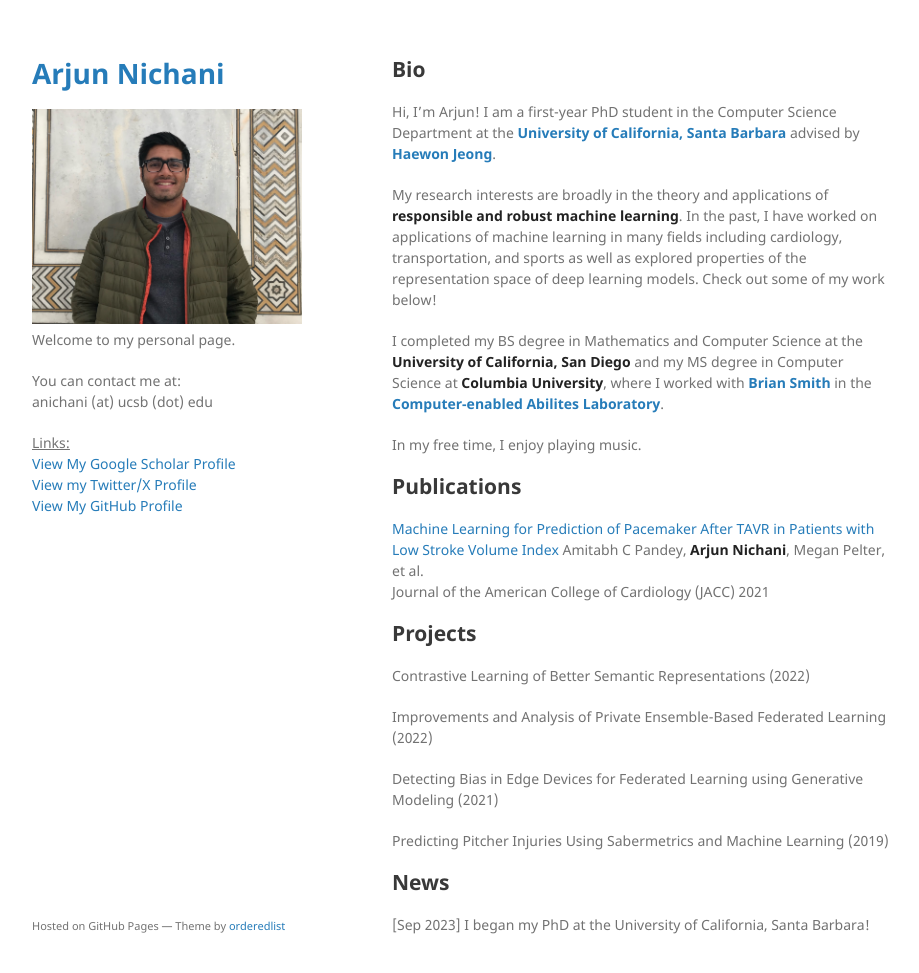
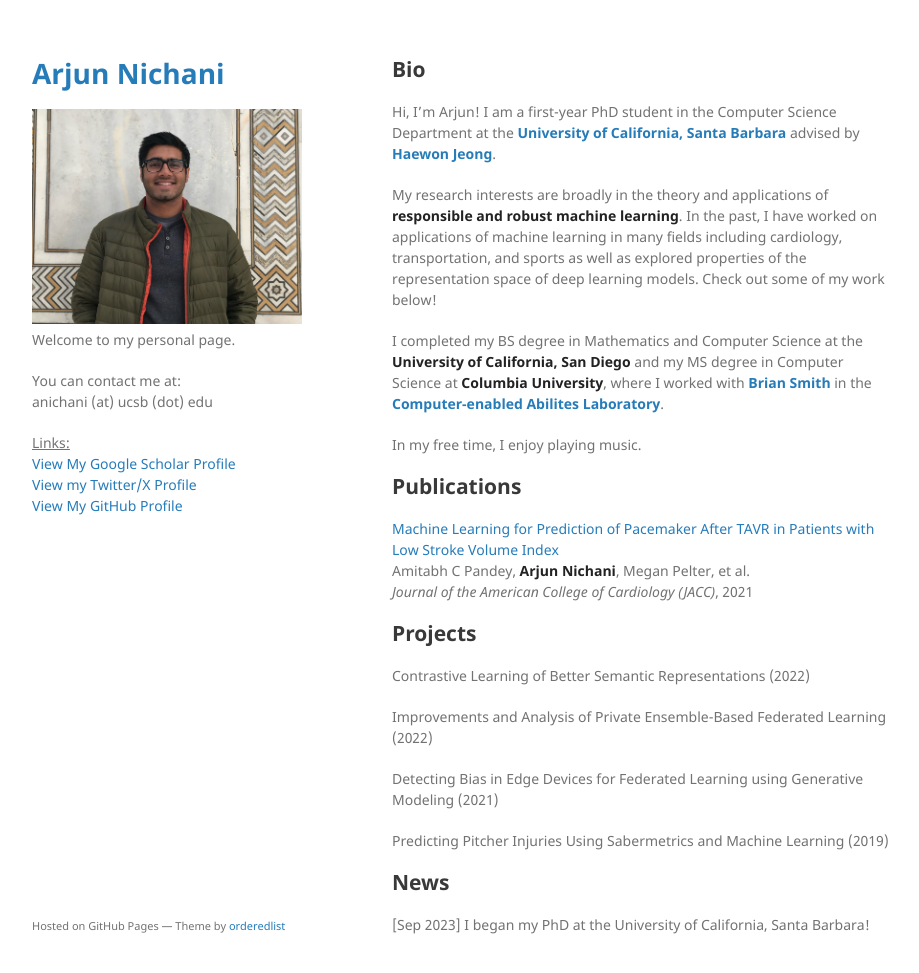
Before and after one commit to arjnich/arjnich.github.io, a Jekyll site: the page built from index.md, in a window 1280 px wide and 1005 px high. Shown: the top 973 px of the window, without its empty margins (178-1097 px from the left). Built offline with Jekyll 4.4.1, drawn with Linux system fonts in a browser that asks for light colours; our own code applies the rules of GitHub Pages for plain Markdown files.

Commit message:
More formatting changes

```diff
--- a/index.md
+++ b/index.md
@@ -19,8 +19,9 @@
 ## Publications
 
 
-[Machine Learning for Prediction of Pacemaker After TAVR in Patients with Low Stroke Volume Index  ](https://www.jacc.org/doi/full/10.1016/S0735-1097%2821%2902541-9)   Amitabh C Pandey, **Arjun Nichani**, Megan Pelter, et al.
-Journal of the American College of Cardiology (JACC) 2021
+[Machine Learning for Prediction of Pacemaker After TAVR in Patients with Low Stroke Volume Index](https://www.jacc.org/doi/full/10.1016/S0735-1097%2821%2902541-9)
+Amitabh C Pandey, **Arjun Nichani**, Megan Pelter, et al.
+*Journal of the American College of Cardiology (JACC)*, 2021
 
 ## Projects
 
```
